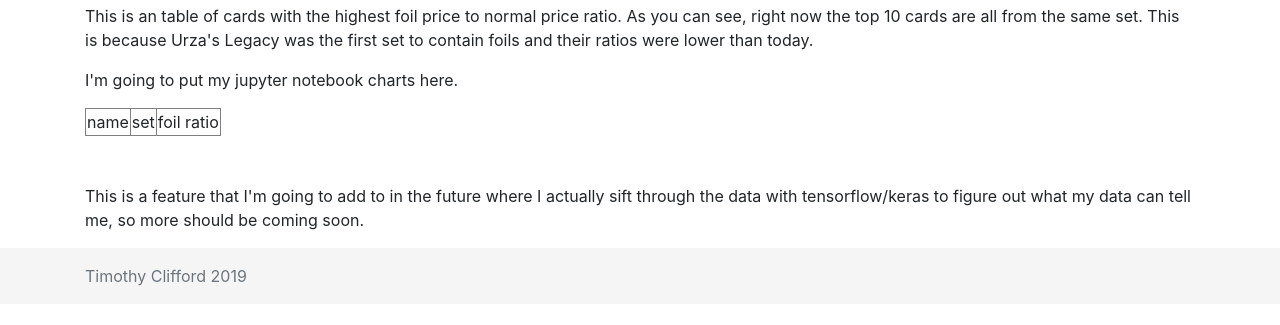
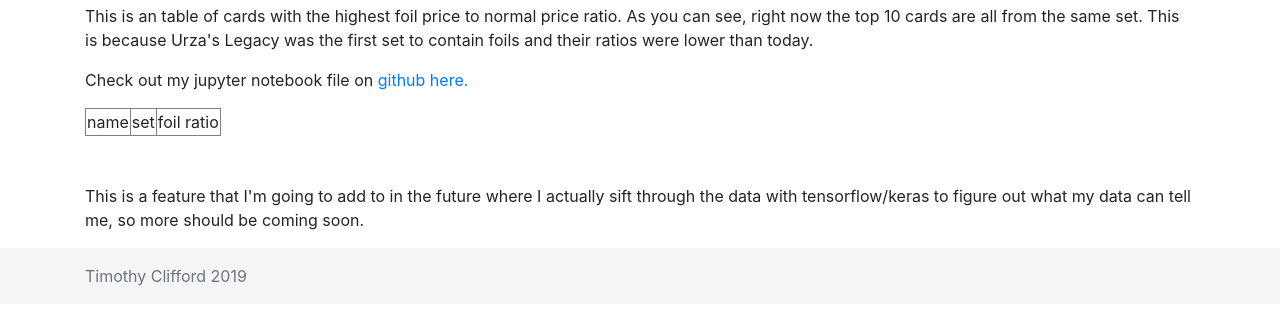
Before and after one commit to ticlifford/mimicvat, a Flask app: page /topCards in a window 1280 px wide. Shown: the part 56-381 px from the top of the page. Run offline with Flask 2, Linux system fonts and the light colour scheme; data that the repository does not hold is empty; some libraries are stand-ins or nearby versions.

Commit message:
jupyter notebook link

```diff
--- a/templates/topLayout.html
+++ b/templates/topLayout.html
@@ -13,7 +13,7 @@
 </p>
 
 <p>
-I'm going to put my jupyter notebook charts here.
+Check out my jupyter notebook file on <a href="https://github.com/ticlifford/mimicvat-data-analysis/blob/master/mimicvat%20visual.ipynb">github here.</a>
 
 </p>
 <table border = 1>
```
